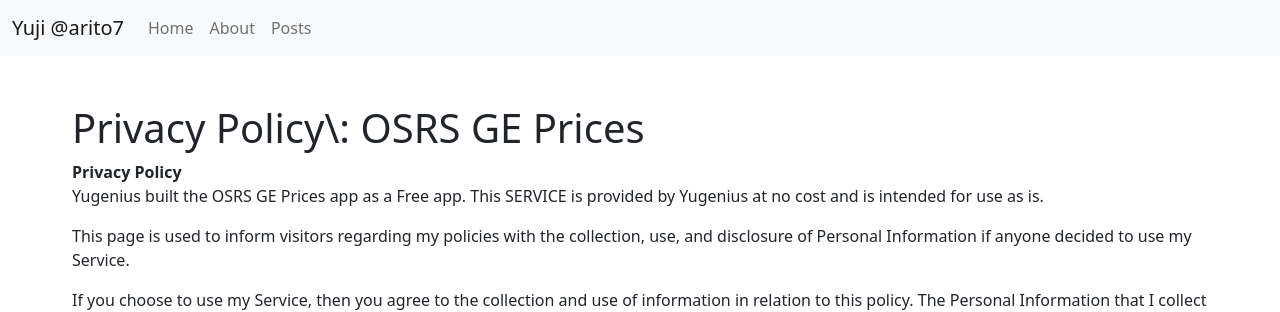
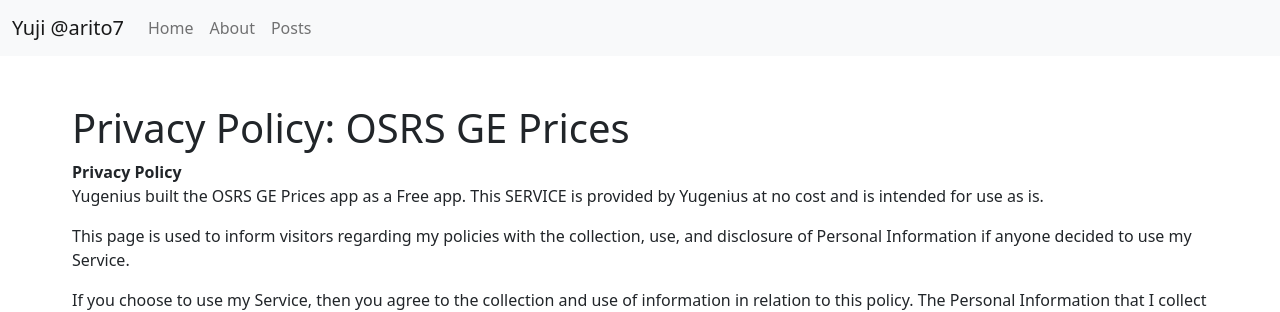
Before and after one commit to arito7/portfolio, a Jekyll site: the page built from docs/_pages/osrsgeprices.html, in a window 1280 px wide. Shown: the top 312 px of the page. Built offline with Jekyll 4.4.1, drawn with Linux system fonts in a browser that asks for light colours.

```diff
--- a/docs/_pages/osrsgeprices.html
+++ b/docs/_pages/osrsgeprices.html
@@ -1,7 +1,7 @@
 ---
 layout: default
 permalink: /osrsgeprices
-title: 'Privacy Policy\: OSRS GE Prices'
+title: 'Privacy Policy: OSRS GE Prices'
 ---
 
 <strong>Privacy Policy</strong>
```
